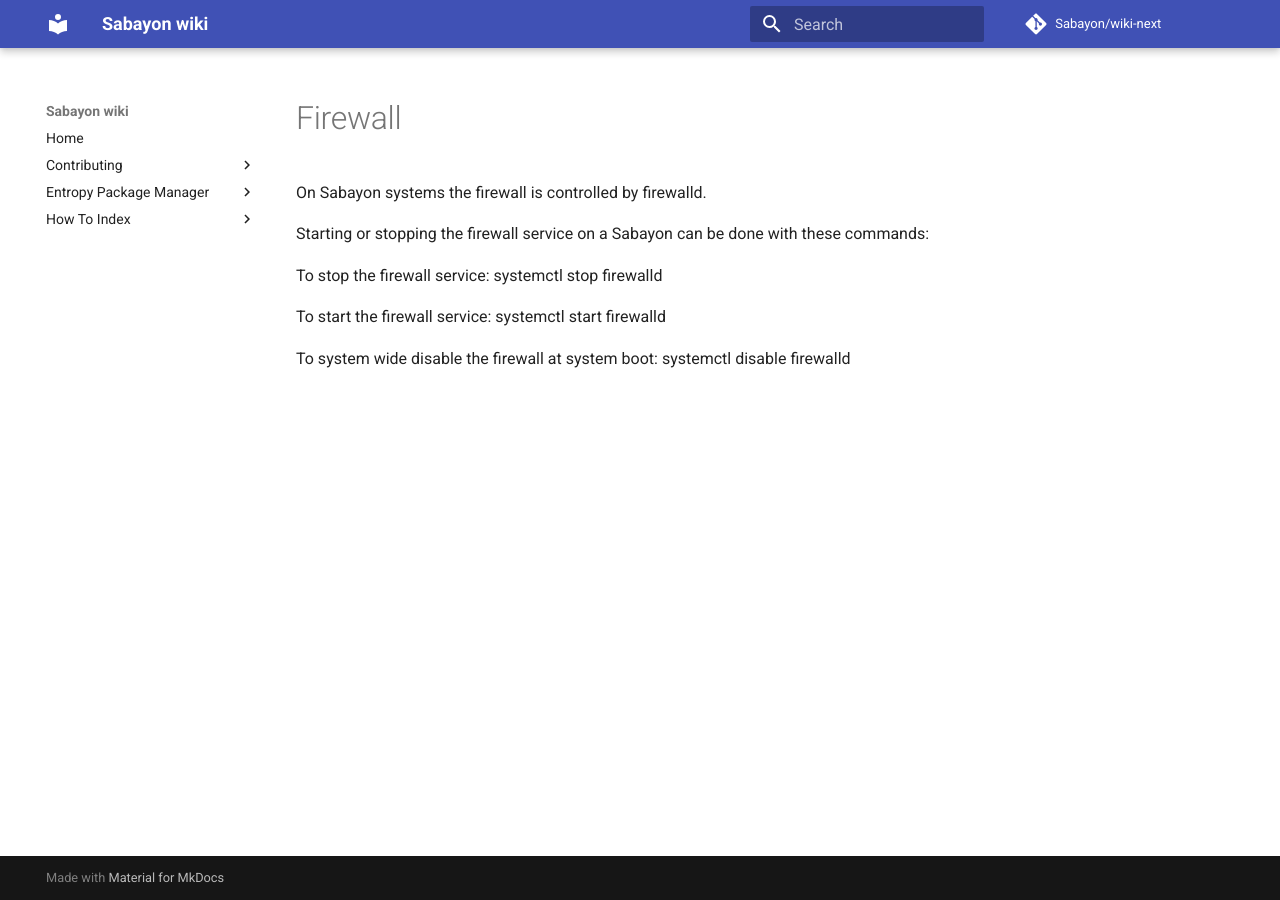
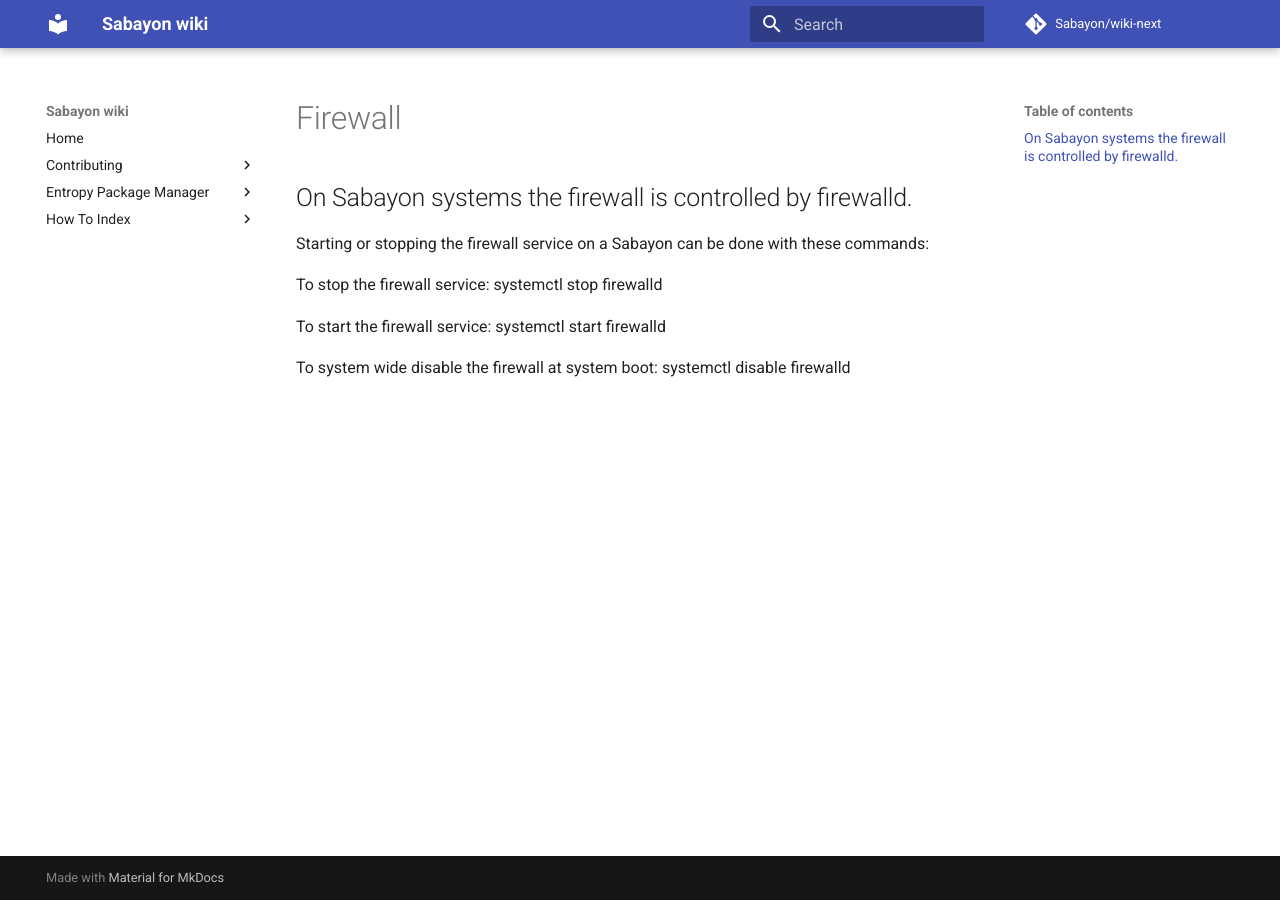
Before and after one commit to Sabayon/wiki-next, an MkDocs documentation site: the page built from docs/articles/firewall.md, in a window 1280 px wide. Built offline with MkDocs 1.6.1 and Material for MkDocs 9.7.7, drawn with Linux system fonts in a browser that asks for light colours; comment, search, counter and statistics services are not loaded; old or Windows-style settings are respelled for this version of MkDocs.

Commit message:
Update firewall.md

```diff
--- a/docs/articles/firewall.md
+++ b/docs/articles/firewall.md
@@ -1,4 +1,4 @@
-On Sabayon systems the firewall is controlled by firewalld.
+## On Sabayon systems the firewall is controlled by firewalld.
 
 Starting or stopping the firewall service on a Sabayon can be done with these commands:
 
```
